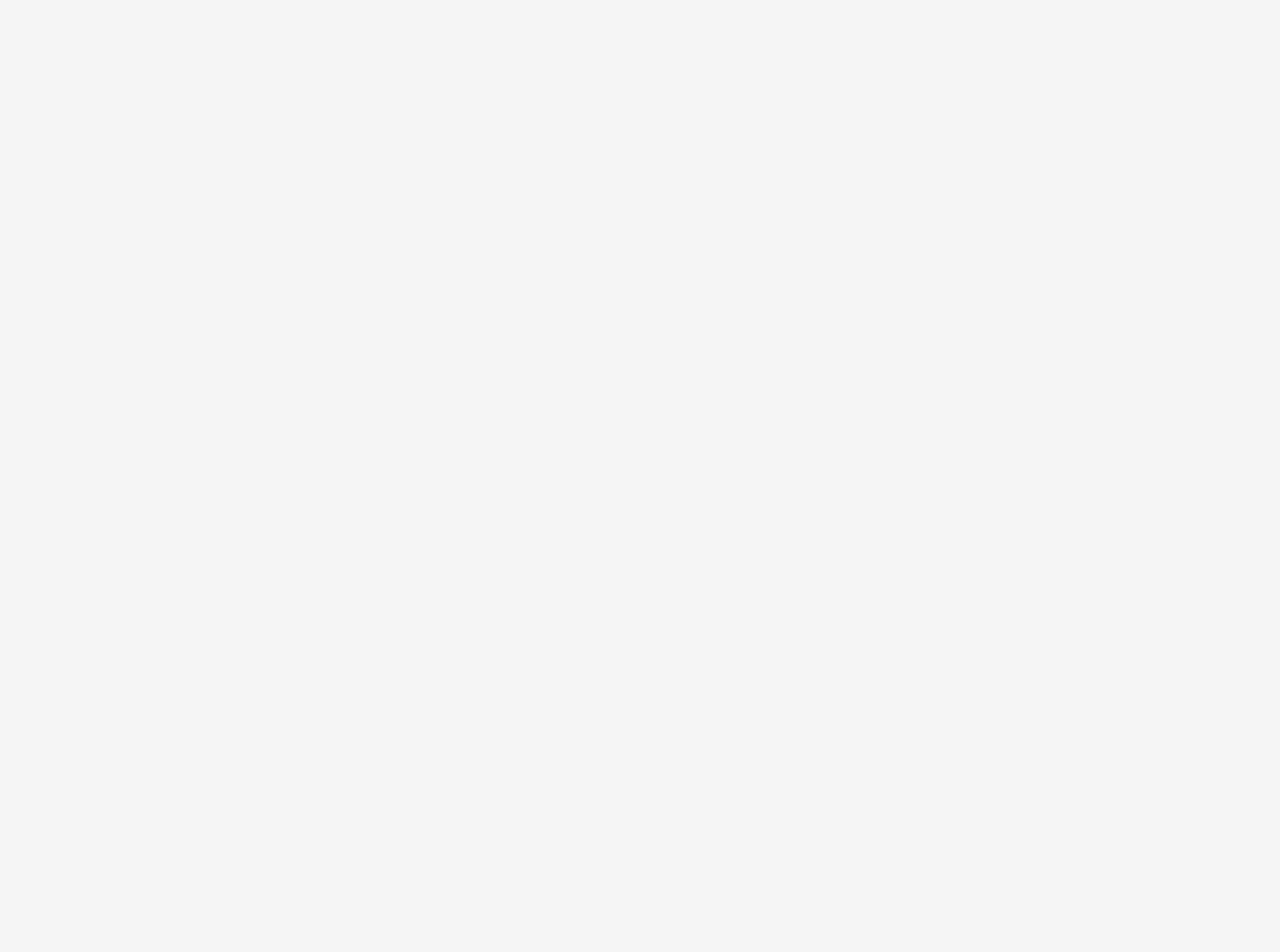
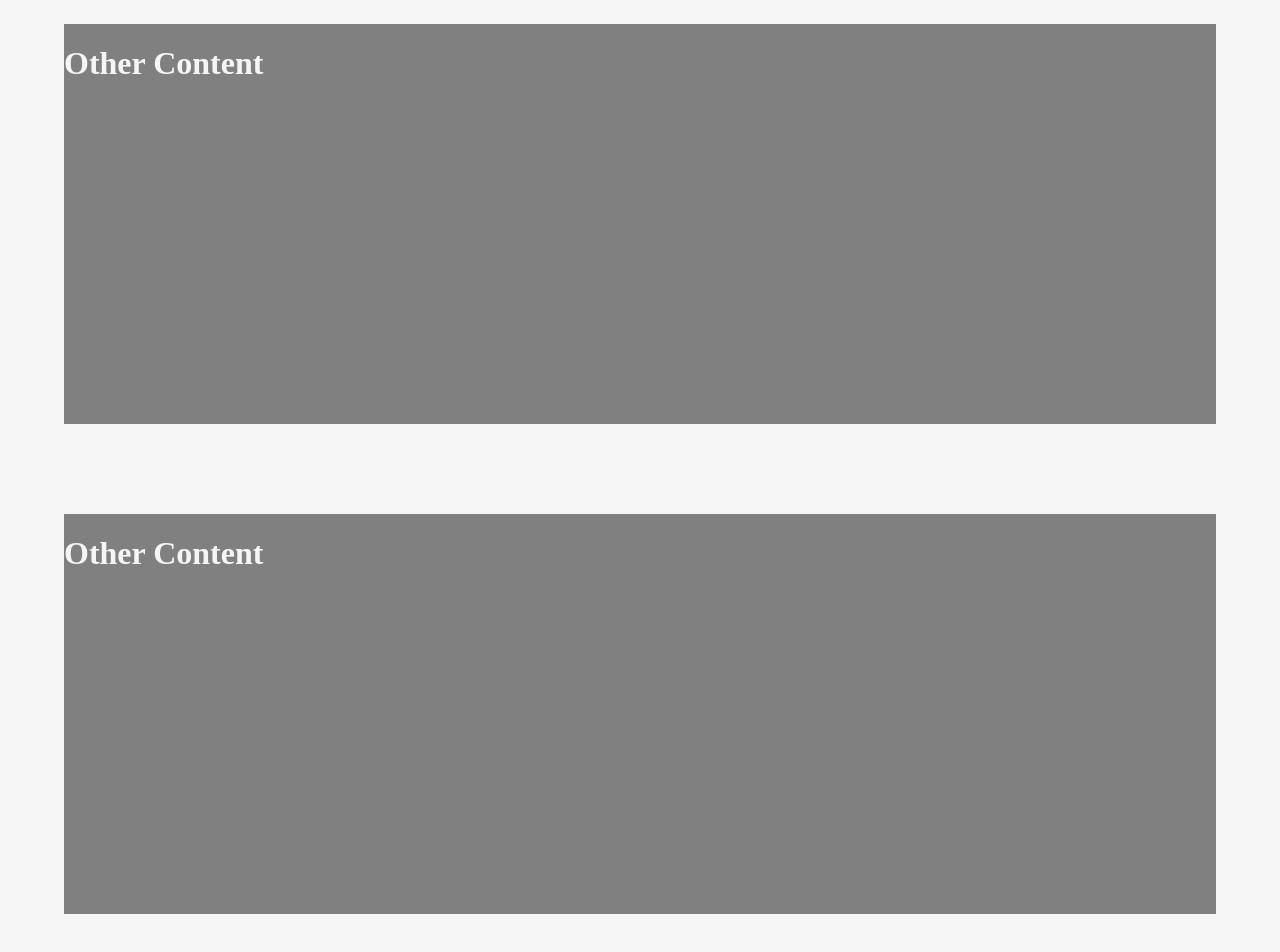
Before and after one commit to BuddhaTheChef/fl-2020, a React (Create React App) app: page / in a window 1280 px wide. Shown: the part 1356-2308 px from the top of the page. Built offline with nearby package versions, Linux system fonts and the light colour scheme.

Commit message:
adding in styles

```diff
--- a/src/components/Home/Home.js
+++ b/src/components/Home/Home.js
@@ -18,6 +18,14 @@ export default class Home extends Component {
         <div className="home-lower-div">
             <h1>Other Content</h1>
         </div>
+
+        <div className="home-lower-div">
+            <h1>Other Content</h1>
+        </div>
+
+        <div className="home-lower-div">
+            <h1>Other Content</h1>
+        </div>
       </div>
     );
   }
```
